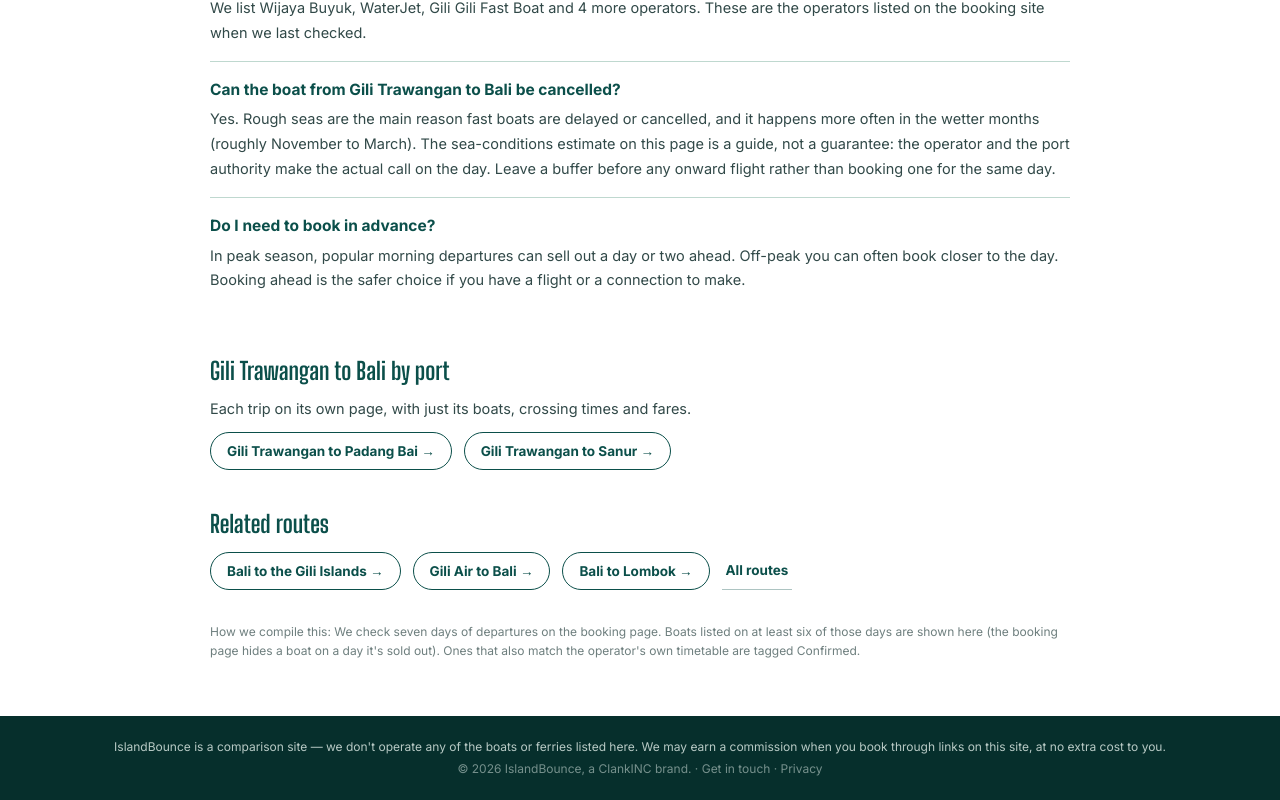
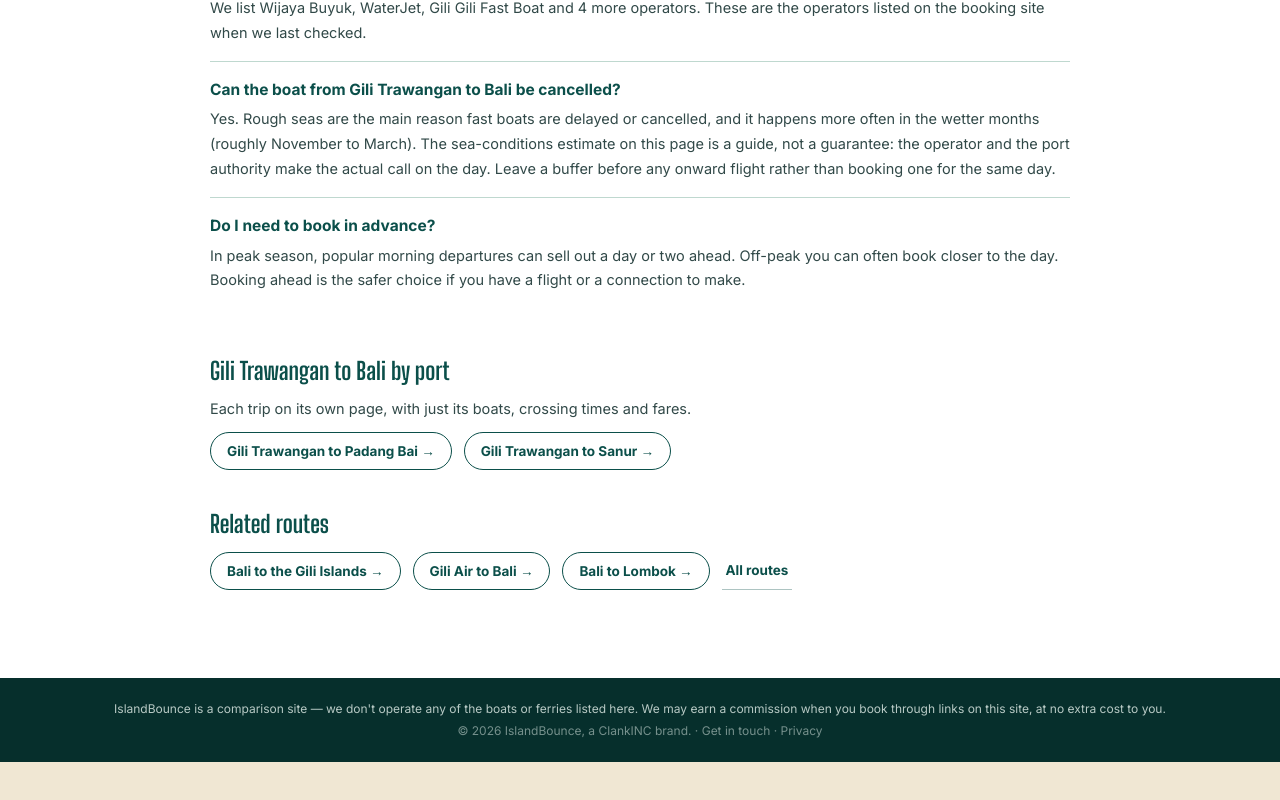
Before and after one commit to troyschneebeli-hub/islandbounce-web, a Next.js app: page /indonesia/routes/gili-trawangan-to-bali in a window 1280 px wide. Shown: the part 3510-4310 px from the top of the page. After the commit the page ends 4272 px from the top, so only its background shows below. Built offline with nearby package versions, Linux system fonts and the light colour scheme; no server answers.

Commit message:
Route pages: remove the 'How we compile this' footer

```diff
--- a/app/indonesia/routes/[slug]/page.js
+++ b/app/indonesia/routes/[slug]/page.js
@@ -435,12 +435,7 @@ export default function RoutePage({ params }) {
               </Link>
             </div>
           </section>
-
-          <p style={{ fontSize: 12, color: COLORS.ink, opacity: 0.6, lineHeight: 1.6 }}>
-            How we compile this: We check seven days of departures on the booking page. Boats listed on at least six of those days are
-            shown here (the booking page hides a boat on a day it&apos;s sold out). Ones that also match the operator&apos;s own timetable are
-            tagged Confirmed.
-          </p>        </div>
+        </div>
       </div>
     </div>
   );
```
